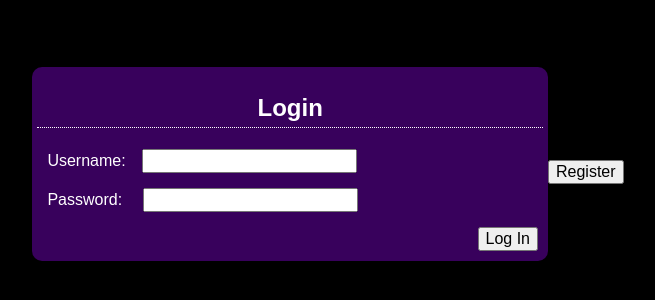
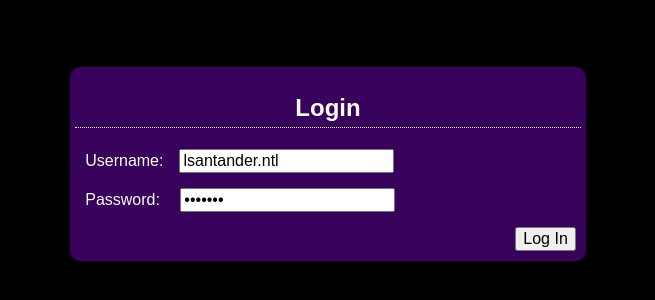
Before and after one commit to codedinsound/React-Global-Payments-Agent-Merchant-Tools, a React (Create React App) app: page / in a window 1280 px wide. Shown: the part 196-496 px from the top of the page, without its empty margins (312-967 px from the left). Built offline with nearby package versions, Linux system fonts and the light colour scheme.

Commit message:
3 files modified

```diff
--- a/Controller/index.tsx
+++ b/Controller/index.tsx
@@ -68,6 +68,7 @@ interface Credentials {
 class LocalSessionWorker implements Session {
   // Auth
   authenticate(credentials: Credentials) {
+    console.log('local: ', credentials);
     const master = {
       usersList: JSON.parse(localStorage.getItem('users')),
     };
@@ -80,8 +81,6 @@ class LocalSessionWorker implements Session {
     ).toString(enc.Utf8);
 
     let userCallHistory;
-
-    console.log(userCallHistory);
 
     // This Section of Code Generates a temporary token with all the users
     if (val === credentials.password) {
@@ -151,13 +150,12 @@ class SessionManager {
     this.localSessionWorker = new LocalSessionWorker();
   }
 
-  localSessionRegister(credentals): void {
+  public localSessionRegister(credentals): void {
     this.localSessionWorker.register(credentals);
   }
 
-  localSessionAuthenticate(credentials): boolean {
-    this.localSessionWorker.authenticate(credentials);
-    return true;
+  public localSessionAuthenticate(credentials) {
+    return this.localSessionWorker.authenticate(credentials);
   }
 }
 
--- a/Views/App.tsx
+++ b/Views/App.tsx
@@ -6,19 +6,41 @@ import MainToolsView from '../Views/MainToolsView';
 import { BrowserRouter as Router, Routes, Route } from 'react-router-dom';
 
 import './style.css';
+import { SessionManager } from '../Controller';
 
 const Protected = ({ isLoggedIn, children }) => {
   if (!isLoggedIn) return <LoginForm />;
   return children;
 };
 
+interface Credentials {
+  username: string;
+  password: string;
+}
+
 export default function App(props) {
   const [tokenization, updateToken] = useState(null);
 
-  const loginIntoToolsHandler = (e): void => {
+  const loginIntoToolsHandler = (e) => {
     const [username, password] = e.target;
     console.log('Fired', username.value, password.value);
+
+    const credentials: Credentials = {
+      username: username.value,
+      password: password.value,
+    };
+
+    const val = props.sessionManager.localSessionAuthenticate(credentials);
+
+    updateToken({
+      loggedIn: true,
+      callHistory: val,
+    });
+
+    return true;
   };
+
+  console.log(tokenization);
 
   let token = true;
 
--- a/Views/LoginView.tsx
+++ b/Views/LoginView.tsx
@@ -7,20 +7,14 @@ const LoginForm = (props) => {
 
   const handleSumbission = (e) => {
     e.preventDefault();
-    props.loginHandler(e);
 
-    navigate('/tools');
-  };
+    const navigateNext = props.loginHandler(e);
 
-  const registerNewAgent = (e) => {
-    e.preventDefault();
-
-    const testUser = {
-      username: 'lsantander.ntl',
-      password: '123456A',
-    };
-
-    props.sessionManager.localSessionRegister(testUser);
+    if (navigateNext) {
+      navigate('/tools');
+    } else {
+      navigate('/');
+    }
   };
 
   return (
@@ -29,17 +23,16 @@ const LoginForm = (props) => {
         <h1>Login</h1>
         <div className="login-fields">
           <label>Username:</label>
-          <input type="text" id="username" />
+          <input type="text" id="username" value={'lsantander.ntl'} readOnly />
         </div>
         <div className="login-fields">
           <label>Password: </label>
-          <input type="password" id="password" />
+          <input type="password" id="password" value={'123456A'} readOnly />
         </div>
         <div className="login-fields-button">
           <button>Log In</button>
         </div>
       </form>
-      <button onClick={registerNewAgent}>Register</button>
     </div>
   );
 };
```
